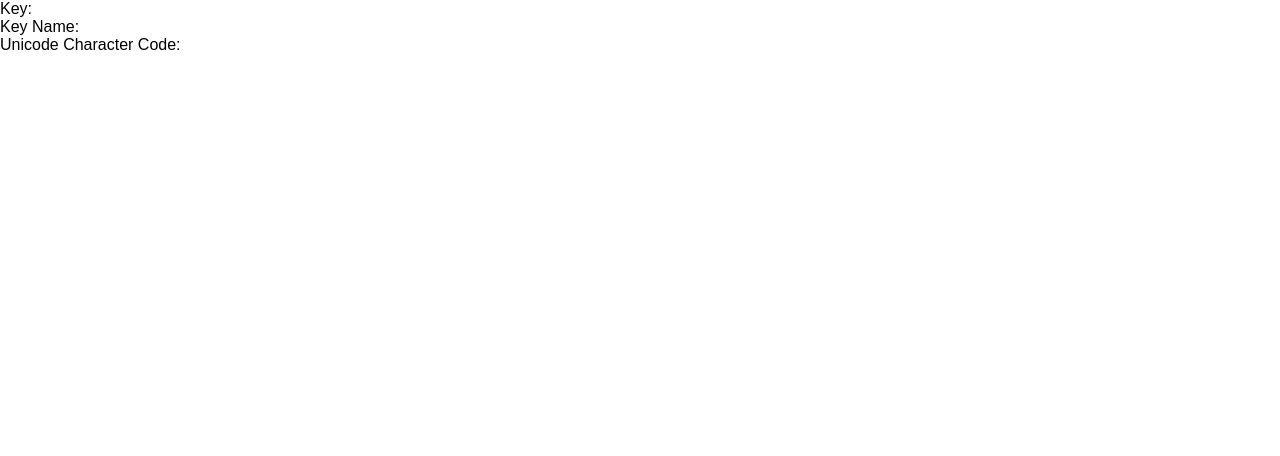
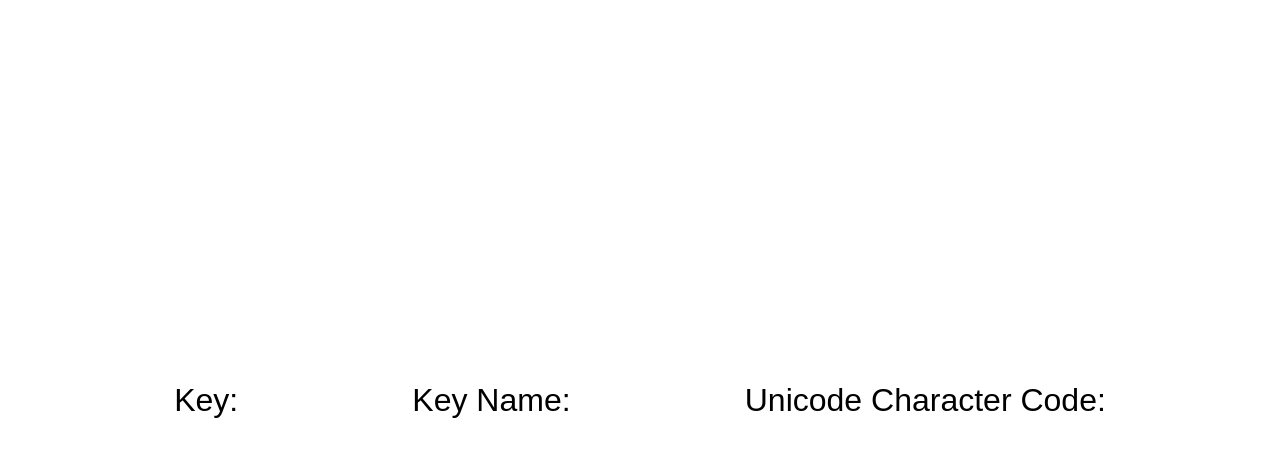
Before and after one commit to jswho/key-info, a plain HTML site: page index.html in a window 1280 px wide. Drawn offline with Linux system fonts and the light colour scheme.

Commit message:
CSS changes.

```diff
--- a/styles/style.css
+++ b/styles/style.css
@@ -6,7 +6,14 @@
 
 body {
   font-family: Arial, Helvetica, sans-serif;
-  font-size: 1em;
+  font-size: 2em;
+}
+
+main {
+  height: 100vh;
+  display: flex;
+  align-items: center;
+  justify-content: space-evenly;
 }
 
 span {
```
